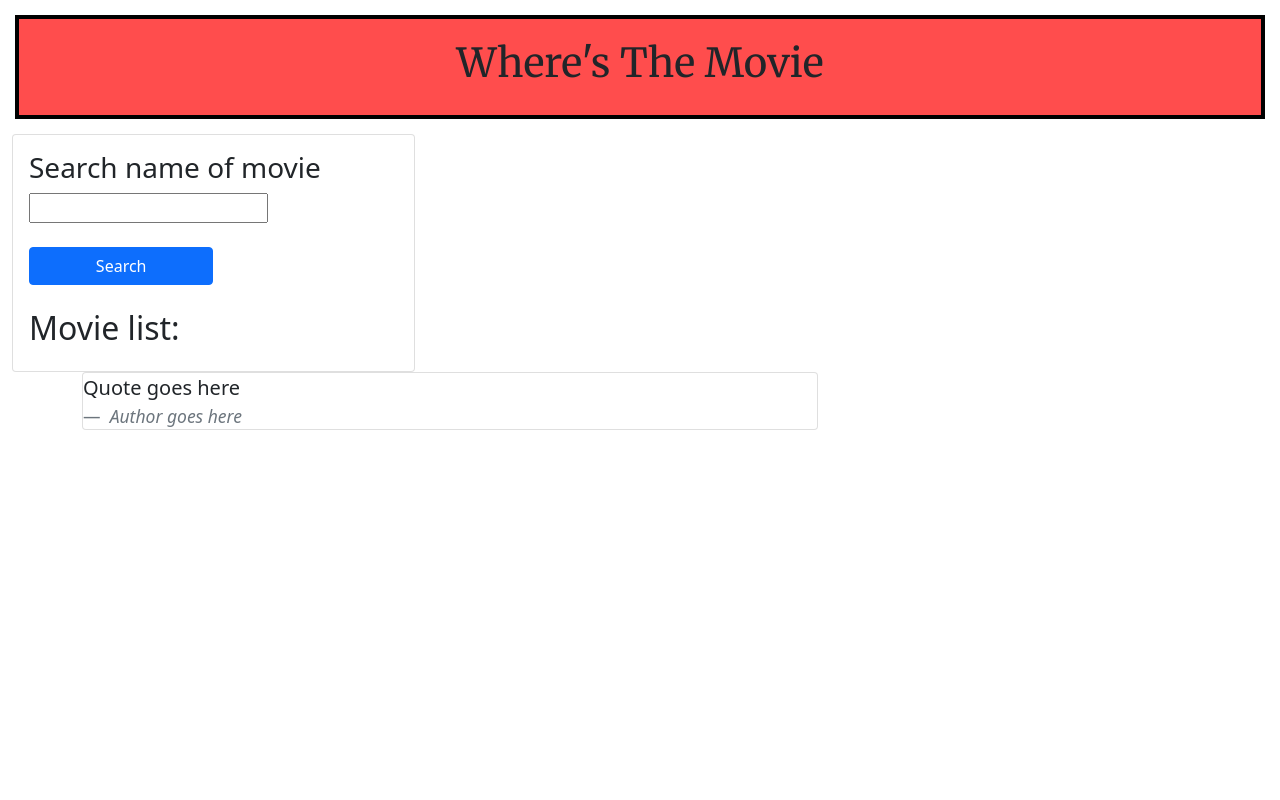
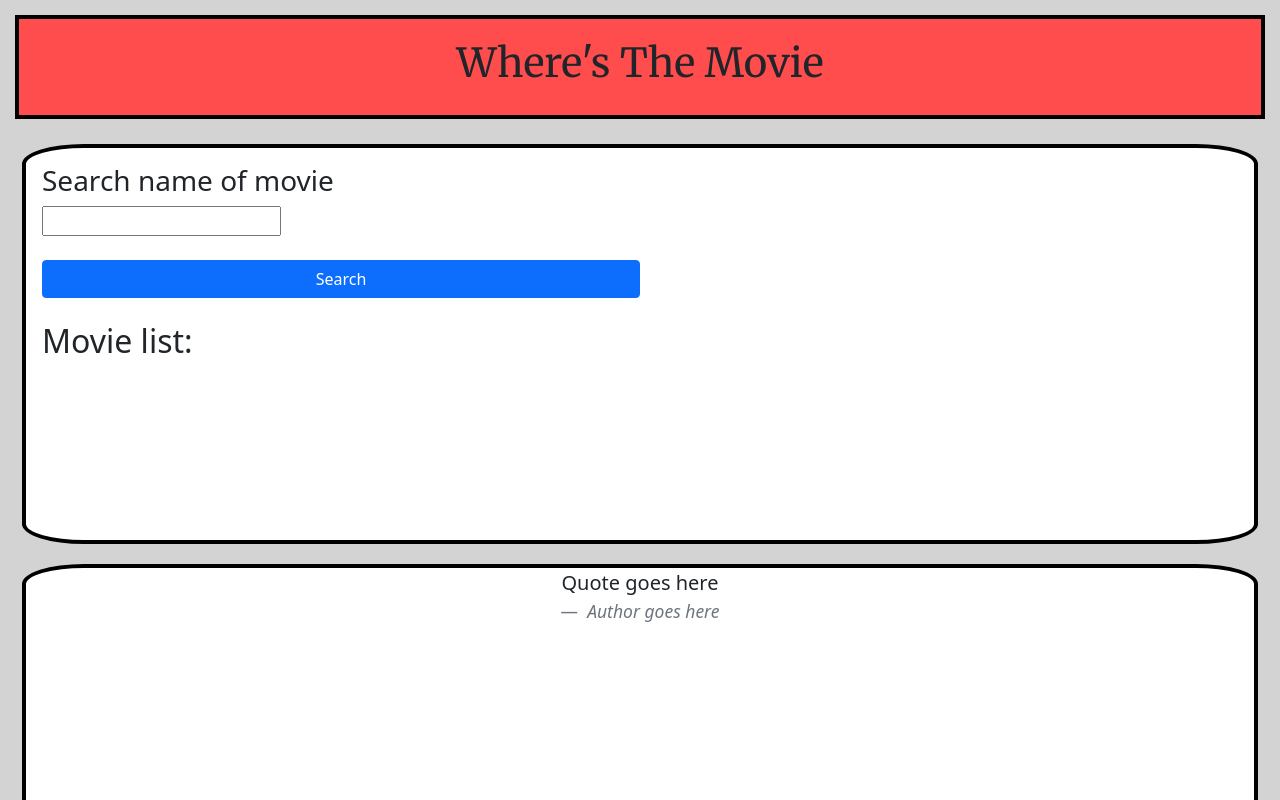
Before and after one commit to owenmeade/wheres-the-movie, a plain HTML site: page index.html in a window 1280 px wide. Shown: the top 800 px of the page. Drawn offline with nearby package versions, Linux system fonts and the light colour scheme.

Commit message:
add css styling

```diff
--- a/assets/css/style.css
+++ b/assets/css/style.css
@@ -10,3 +10,24 @@ header {
     text-size-adjust: 5px;
     font-family: 'Merriweather', serif;
 }
+
+body {
+   background-color: lightgray;
+}
+
+
+.card {
+    display: flex;
+    flex-wrap: wrap;
+    border-color: black;
+    border-bottom-color: black;
+    border-width: 4px;
+    border-radius: 5%;
+    min-height: 400px;
+    min-width: 550px;
+    margin: 10px;
+}
+
+.quoteBox {
+    text-align: center;
+}
--- a/index.html
+++ b/index.html
@@ -1,14 +1,20 @@
 <!DOCTYPE html>
 <html lang="en">
   <head>
-    <meta charset="UTF-8">
-    <meta http-equiv="X-UA-Compatible" content="IE=edge">
-    <meta name="viewport" content="width=device-width, initial-scale=1.0">
-    <link rel="stylesheet" href="https://cdn.jsdelivr.net/npm/bootstrap@5.1.3/dist/css/bootstrap.min.css">
-    <link rel="preconnect" href="https://fonts.googleapis.com">
-    <link rel="preconnect" href="https://fonts.gstatic.com" crossorigin>
-    <link href="https://fonts.googleapis.com/css2?family=Inter&family=Merriweather:ital,wght@0,300;0,400;1,700&family=Open+Sans&display=swap" rel="stylesheet">
-    <link rel="stylesheet" href="./assets/css/style.css"/>
+    <meta charset="UTF-8" />
+    <meta http-equiv="X-UA-Compatible" content="IE=edge" />
+    <meta name="viewport" content="width=device-width, initial-scale=1.0" />
+    <link
+      rel="stylesheet"
+      href="https://cdn.jsdelivr.net/npm/bootstrap@5.1.3/dist/css/bootstrap.min.css"
+    />
+    <link rel="preconnect" href="https://fonts.googleapis.com" />
+    <link rel="preconnect" href="https://fonts.gstatic.com" crossorigin />
+    <link
+      href="https://fonts.googleapis.com/css2?family=Inter&family=Merriweather:ital,wght@0,300;0,400;1,700&family=Open+Sans&display=swap"
+      rel="stylesheet"
+    />
+    <link rel="stylesheet" href="./assets/css/style.css" />
     <title>Where's The Movie</title>
   </head>
   <body>
@@ -17,26 +23,33 @@
     </header>
     <main class="container-fluid">
       <div class="row">
-            <div class="col-lg-4">
+        <div class="col">
           <div class="card">
             <div class="card-body">
               <!--Search bar for movies-->
               <h3>Search name of movie</h3>
-                <input  name="search" id="search" type="text" class="search-input"/>
+              <input
+                name="search"
+                id="search"
+                type="text"
+                class="search-input"
+              />
               <div class="d-grid gap-2 col-6 pt-4 pb-4">
                 <button class="btn btn-primary" type="button">Search</button>
               </div>
-                <h2 class="subtitle">Movie list: <span id="movie-list"></span></h2>
+              <h2 class="subtitle">
+                Movie list: <span id="movie-list"></span>
+              </h2>
             </div>
           </div>
         </div>
       </div>
 
       <!--Quotes from movies-->
-            <div class="container">
-                <div class="row">
-                    <div class="col-lg-8">
-                        <div class="card">
+
+      <div class="row quote">
+        <div class="col">
+          <div class="card quoteBox">
             <div class="card-quote-body">
               <blockquote class="blockquote mb-0">
                 <p id="quote-text">Quote goes here</p>
@@ -48,12 +61,14 @@
           </div>
         </div>
       </div>
-            </div>
-
     </main>
 
-    <script src="https://code.jquery.com/jquery-3.6.4.min.js" integrity="sha256-oP6HI9z1XaZNBrJURtCoUT5SUnxFr8s3BzRl+cbzUq8=" crossorigin="anonymous"></script>
-    <link href="./assets/js/script.js"/>
-    <link href="./assets/js/script2.js"/>
+    <script
+      src="https://code.jquery.com/jquery-3.6.4.min.js"
+      integrity="sha256-oP6HI9z1XaZNBrJURtCoUT5SUnxFr8s3BzRl+cbzUq8="
+      crossorigin="anonymous"
+    ></script>
+    <link href="./assets/js/script.js" />
+    <link href="./assets/js/script2.js" />
   </body>
 </html>
```
Lines whose indentation alone changed are shown as unchanged.
